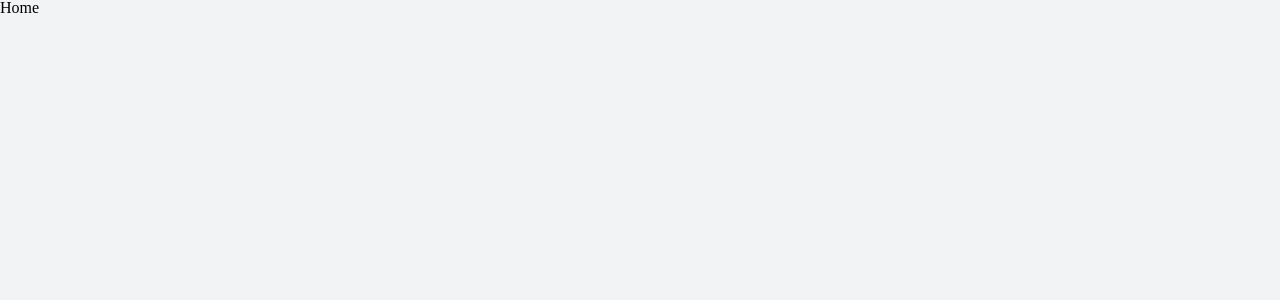
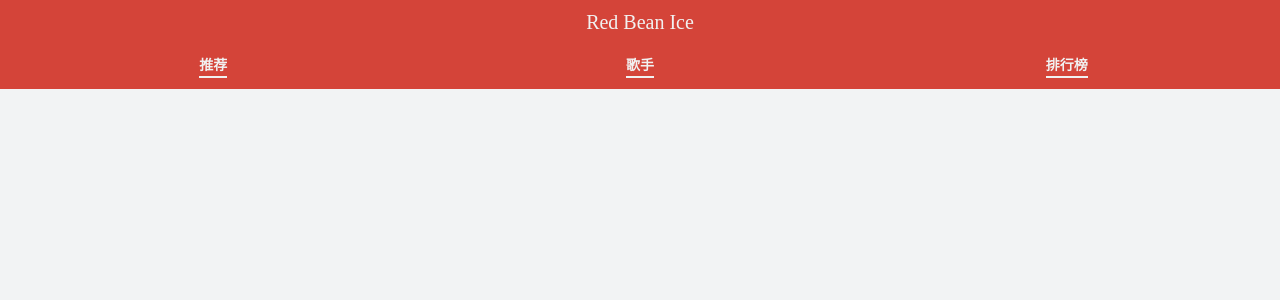
Before and after one commit to Captain-Tab/cloud-music, a React (Create React App) app: page / in a window 1280 px wide. Shown: the top 300 px of the page. Built offline with nearby package versions, Linux system fonts and the light colour scheme; a web font is replaced by a local one.

Commit message:
feat: update TopBar component

```diff
--- a/package.json
+++ b/package.json
@@ -16,11 +16,16 @@
     "@typescript-eslint/parser": "^5.11.0",
     "classnames": "^2.3.1",
     "eslint-plugin-react": "^7.28.0",
+    "immutable": "^4.0.0",
     "react": "^17.0.2",
     "react-dom": "^17.0.2",
+    "react-redux": "^7.2.6",
     "react-router": "^6.2.1",
     "react-router-dom": "^6.2.1",
     "react-scripts": "5.0.0",
+    "redux": "^4.1.2",
+    "redux-immutable": "^4.0.0",
+    "redux-thunk": "^2.4.1",
     "styled-components": "^5.3.3",
     "typescript": "^4.4.2",
     "web-vitals": "^2.1.0"
@@ -50,6 +55,7 @@
     ]
   },
   "devDependencies": {
+    "@types/redux-immutable": "^4.0.2",
     "eslint": "^8.9.0"
   }
 }
--- a/src/component/layout/TopBar.tsx
+++ b/src/component/layout/TopBar.tsx
@@ -1,24 +1,103 @@
 import React from "react";
 import styled from "styled-components";
+import Icon from "../common/Icon/Icon";
+import { NavLink } from "react-router-dom";
+import cx from "classnames";
 
-const TopBar = () :JSX.Element =>  {
-    return <TopContent>
+interface Iprops {
+    children: React.ReactElement
+}
 
-    </TopContent>
+const TopBar = (props: Iprops) :JSX.Element =>  {
+    return(
+        <Main>
+            <TopWrapper>
+                <TopContent>
+                    <Icon  className={'customIcon'} type={'menu'}/>
+                    <span>Red Bean Ice</span>
+                    <Icon className={'customIcon'} type={'search'} />
+                </TopContent>
+
+                <Tab>
+                    <NavLink to={'/recommend'} >
+                        <TabItem className={cx({'selected': true})}>
+                            <span>推荐</span>
+                        </TabItem>
+                    </NavLink>
+                    <NavLink to={'/artists'}>
+                        <TabItem className={cx({'selected': true})}>
+                            <span>歌手</span>
+                        </TabItem>
+                    </NavLink>
+                    <NavLink to={'/rank'}>
+                        <TabItem className={cx({'selected': true})}>
+                            <span>排行榜</span>
+                        </TabItem>
+                    </NavLink>
+                </Tab>
+            </TopWrapper>
+
+            { props. children}
+        </Main>
+    )
 }
+
+
+const Main = styled.div`
+  height: 100%;
+  width: 100%;
+`
+
+const TopWrapper = styled.div`
+  width: 100%;
+  height: 20%;
+`
 
 const TopContent = styled.div`
   display: flex;
   flex-direction: row;
   justify-content: space-between;
   padding: 5px 10px;
-  background-color: ${props => props.color};
+  background-color: ${props => props.theme.color};
   &>span {
-    line-height: 40px;
+    line-height: 35px;
     color: #f1f1f1;
     font-size: 20px;
-    &.iconfont {
-      font-size: 25px;
+  }
+  > .customIcon{
+    font-size: 20px;
+    line-height: 35px;
+  }
+`
+
+const Tab = styled.div`
+  height: 44px;
+  display: flex;
+  flex-direction: row;
+  justify-content: space-around;
+  background: ${props => props.theme.color};
+  a {
+    flex: 1;
+    padding: 2px 0;
+    font-size: 14px;
+    color: #e4e4e4;
+  }
+`
+
+const TabItem = styled.div`
+  height: 100%;
+  display: flex;
+  flex-direction: row;
+  justify-content: center;
+  align-items: center;
+  &.selected {
+    span {
+      padding: 3px 0;
+      font-weight: 700;
+      color: #f1f1f1;
+      border-bottom: 2px solid #f1f1f1;
     }
   }
 `
+
+export default TopBar
--- a/src/router/index.tsx
+++ b/src/router/index.tsx
@@ -4,10 +4,17 @@ import Home from "../view/Home";
 import Recommend from "../view/recommend";
 import Artists from "../view/artists";
 import Rank from "../view/rank"
+import TopBar from "../component/layout/TopBar";
+
+const withLayout = (page: React.ReactElement) =>{
+    return <TopBar>{page}</TopBar>
+}
+
+
 
 export default function Router () {
     return useRoutes([
-        { path: "/", element: <Home /> },
+        { path: "/", element: withLayout(<Home />) },
         { path: "/recommend", element: <Recommend /> },
         { path: "/artists", element: <Artists /> },
         { path: "/rank", element: <Rank /> },
--- /dev/null
+++ b/src/store/reducer.ts
@@ -0,0 +1,5 @@
+import { combineReducers } from 'redux-immutable';
+
+export default combineReducers ({
+// 之后开发具体功能模块的时候添加 reducer
+});
--- a/src/view/Home.tsx
+++ b/src/view/Home.tsx
@@ -1,8 +1,8 @@
 import React from "react";
 
 const Home = (props: any) : JSX.Element => {
-    console.log('props', props)
-    return <div>Home</div>
+    return <div>
+    </div>
 }
 
 export default React.memo(Home)
```
Also changed, not shown: src/store/index.ts (added, +11 -0 lines), .eslintrc.js, src/types/global.d.ts (added), 1 other file (tests, documents, lock files or other folders).
